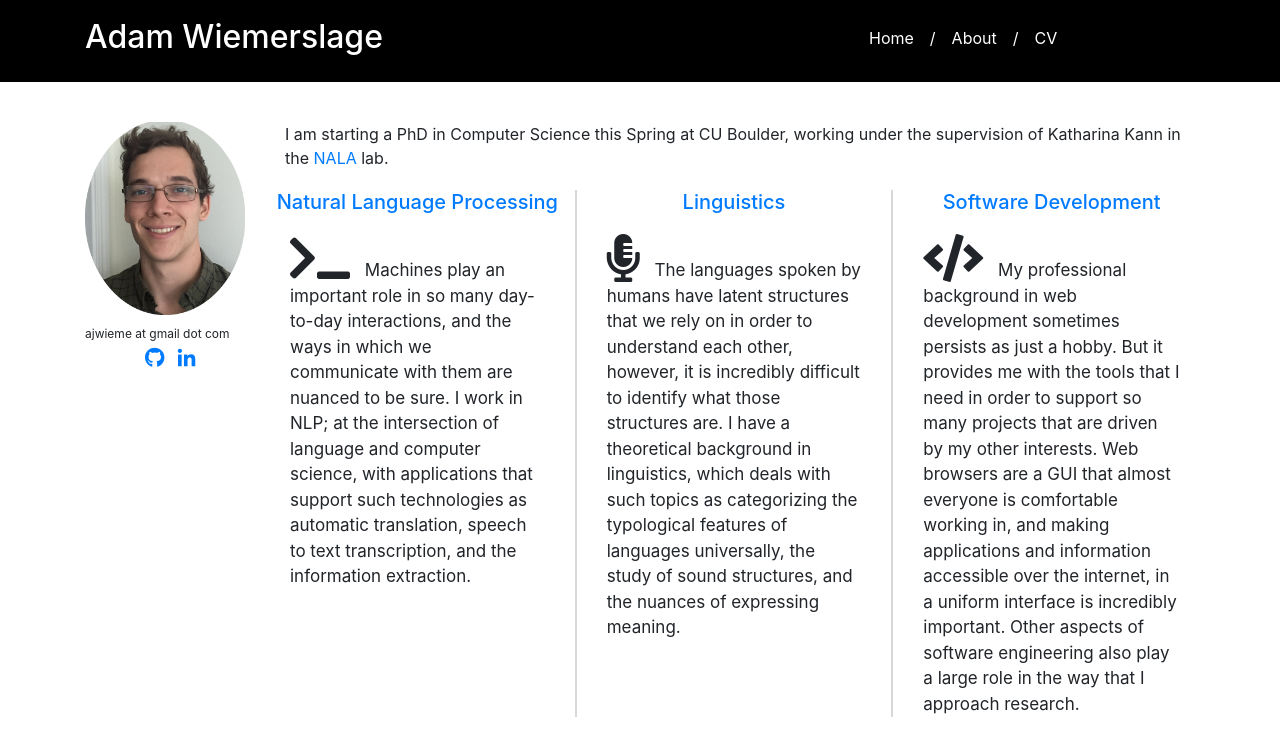
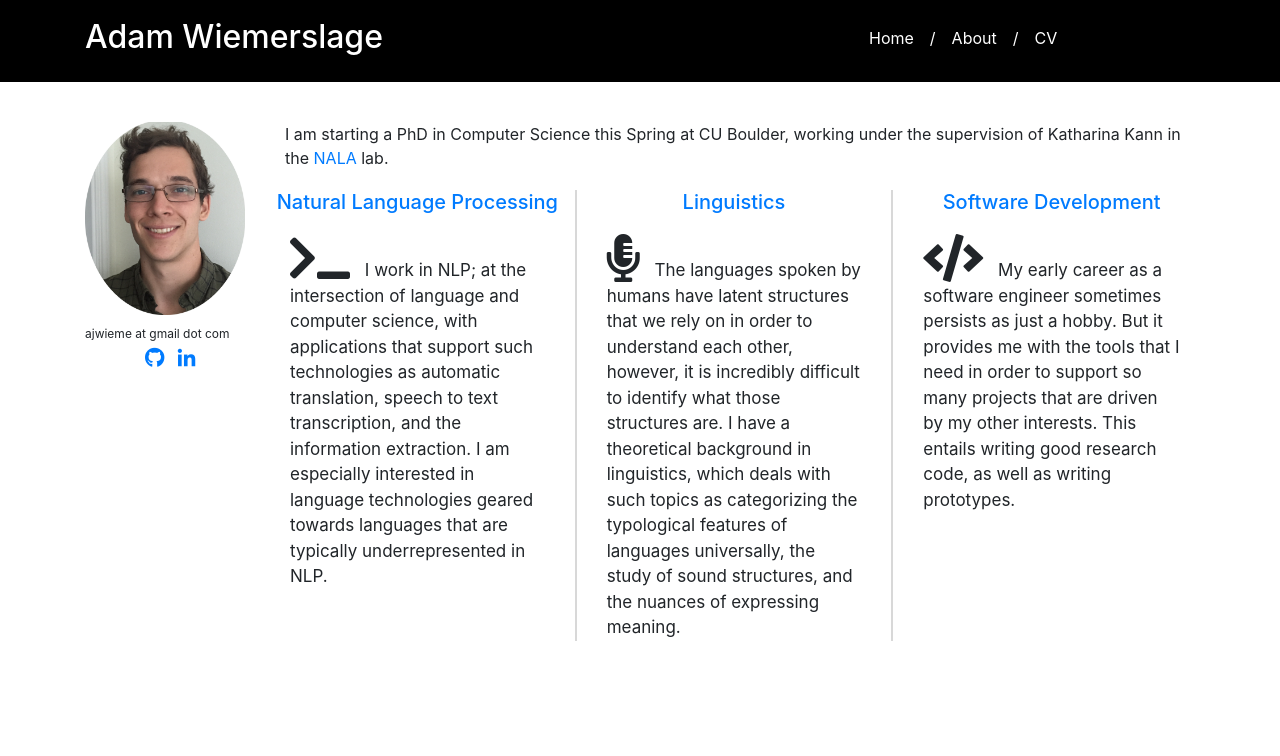
Before and after one commit to Adamits/adamits.github.io, a Jekyll site: the page built from index.html, in a window 1280 px wide. Shown: the top 756 px of the page. Built offline with Jekyll 4.4.1, drawn with Linux system fonts in a browser that asks for light colours; nearby versions of some CDN libraries; a style sheet for code colours, icons or effects is not loaded.

Commit message:
Update homepage

```diff
--- a/index.html
+++ b/index.html
@@ -28,11 +28,9 @@ layout: default
         </h5>
         <div class="container interest-content">
           <i class="fas fa-terminal"></i>
-          Machines play an important role in so many day-to-day interactions,
-          and the ways in which we communicate with them are nuanced to be sure.
           I work in NLP; at the intersection of language and computer science,
           with applications that support such technologies as automatic translation,
-          speech to text transcription, and the information extraction.
+          speech to text transcription, and the information extraction. I am especially interested in language technologies geared towards languages that are typically underrepresented in NLP.
         </div>
       </div>
       <div class="col-sm-4 interest">
@@ -52,7 +50,7 @@ layout: default
         </h5>
         <div class="container interest-content">
           <i class="fas fa-code"></i>
-          My professional background in web development sometimes persists as just a hobby. But it provides me with the tools that I need in order to support so many projects that are driven by my other interests. Web browsers are a GUI that almost everyone is comfortable working in, and making applications and information accessible over the internet, in a uniform interface is incredibly important. Other aspects of software engineering also play a large role in the way that I approach research.
+          My early career as a software engineer sometimes persists as just a hobby. But it provides me with the tools that I need in order to support so many projects that are driven by my other interests. This entails writing good research code, as well as writing prototypes.
         </div>
       </div>
     </div>
```
